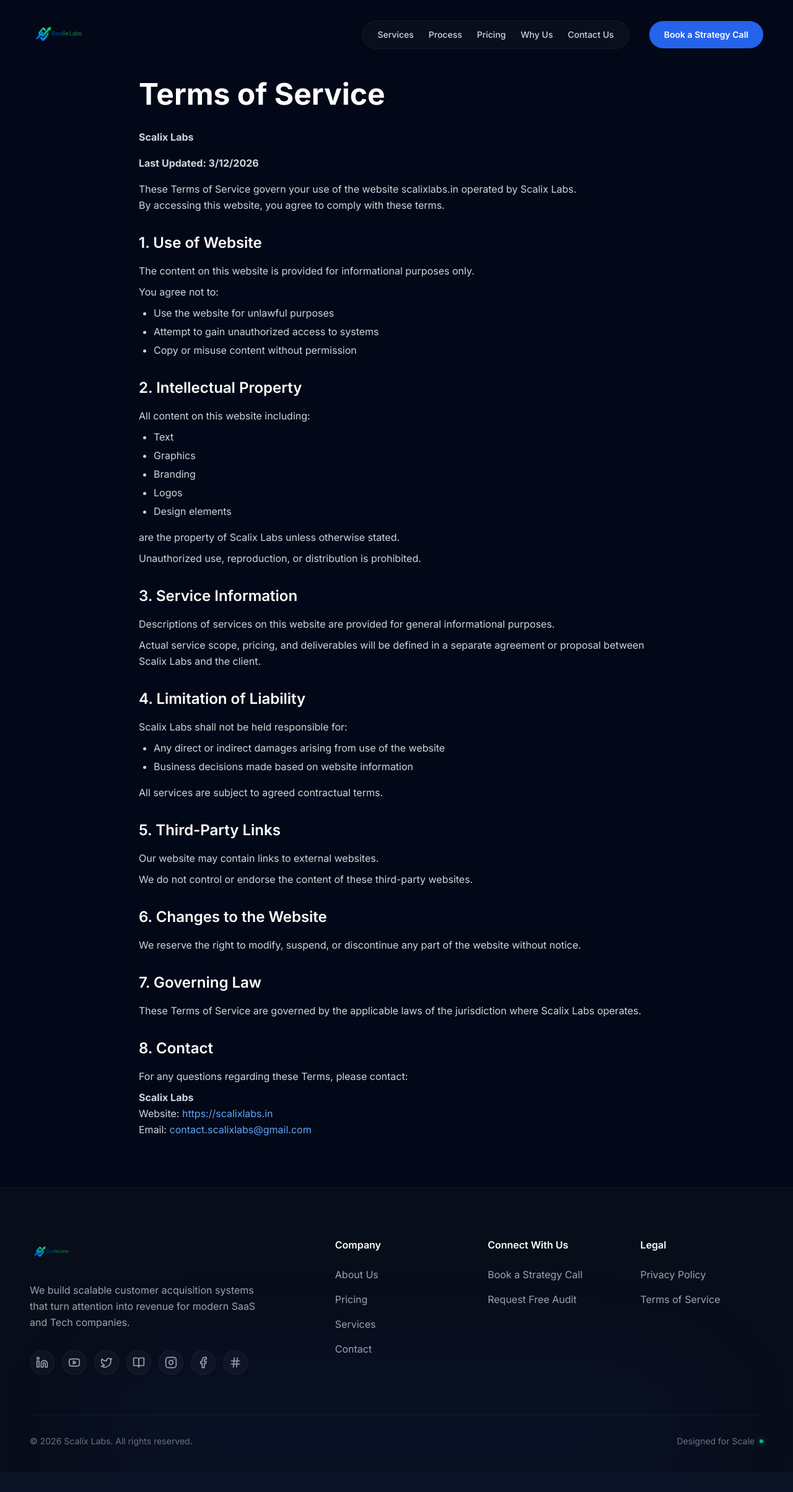
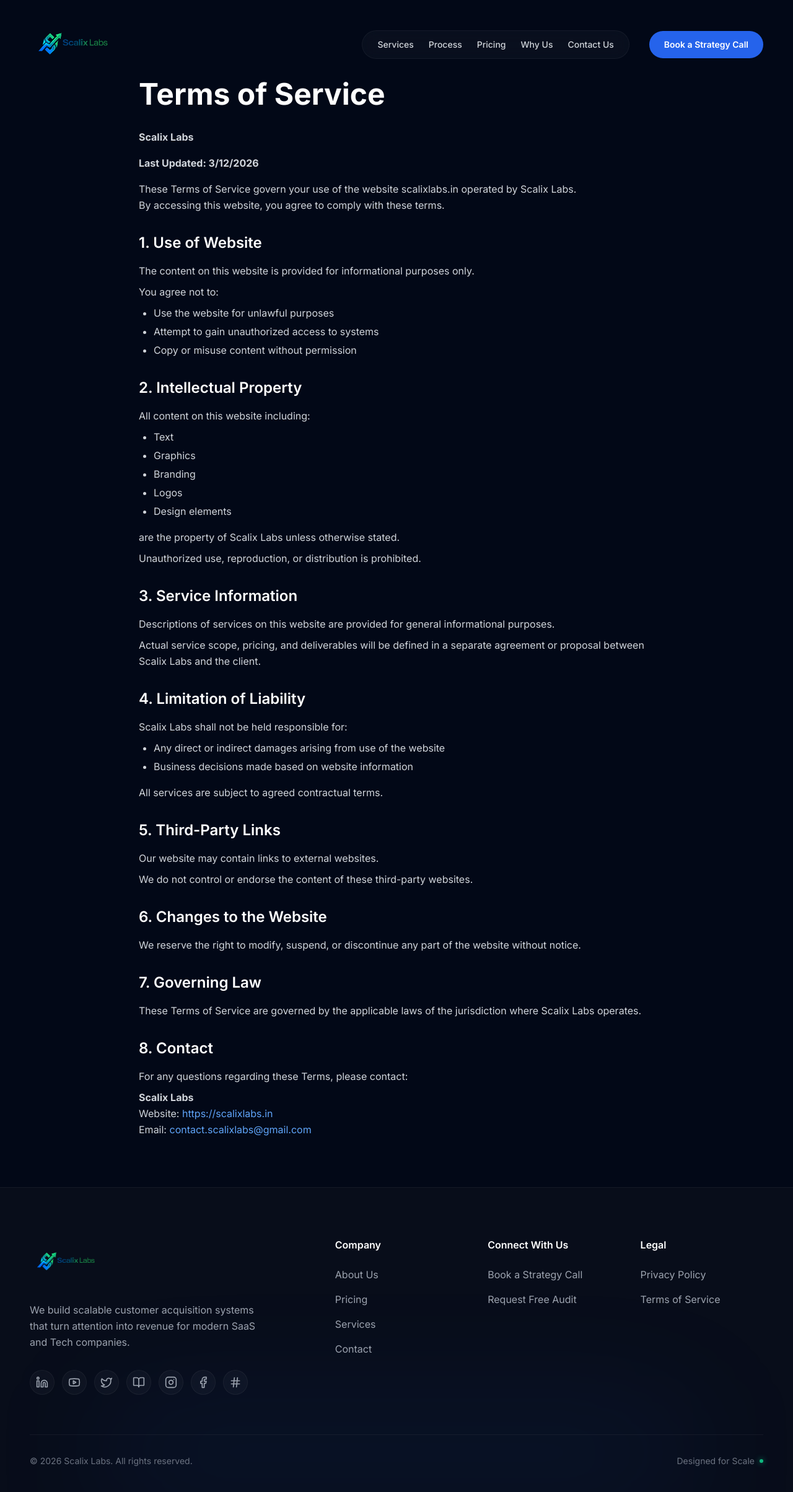
Before and after one commit to aghattikar82/scalixlabs-website, a Next.js app: page /terms-of-service in a window 1280 px wide. Shown: the whole page at 62% size. Before the commit the page ends 2376 px from the top, so only its background shows below. Built offline with nearby package versions, Linux system fonts and the light colour scheme.

Commit message:
Extreme increase logo size (3x)

```diff
--- a/components/Footer.tsx
+++ b/components/Footer.tsx
@@ -16,9 +16,9 @@
                             <Image
                                 src="/logo.png"
                                 alt="Scalix Labs"
-                                width={200}
-                                height={50}
-                                className="h-12 w-auto object-contain"
+                                width={300}
+                                height={75}
+                                className="h-16 md:h-20 w-auto object-contain"
                             />
                         </Link>
                         <p className="text-gray-400 max-w-sm mb-8 leading-relaxed">
--- a/components/Navbar.tsx
+++ b/components/Navbar.tsx
@@ -38,9 +38,9 @@
                     <Image
                         src="/logo.png"
                         alt="Scalix Labs"
-                        width={240}
-                        height={60}
-                        className="h-14 md:h-16 w-auto object-contain"
+                        width={400}
+                        height={100}
+                        className="h-20 md:h-24 w-auto object-contain"
                         priority
                     />
                 </Link>
```
